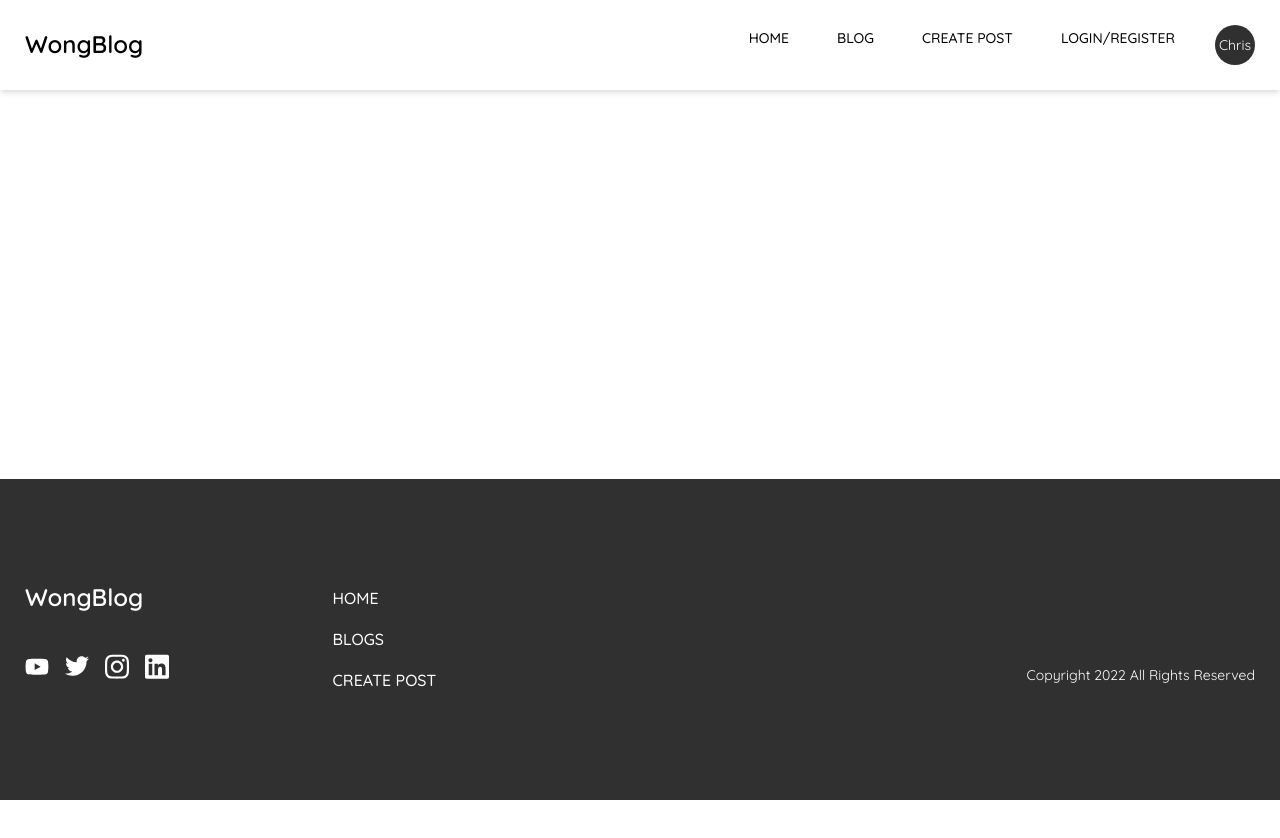
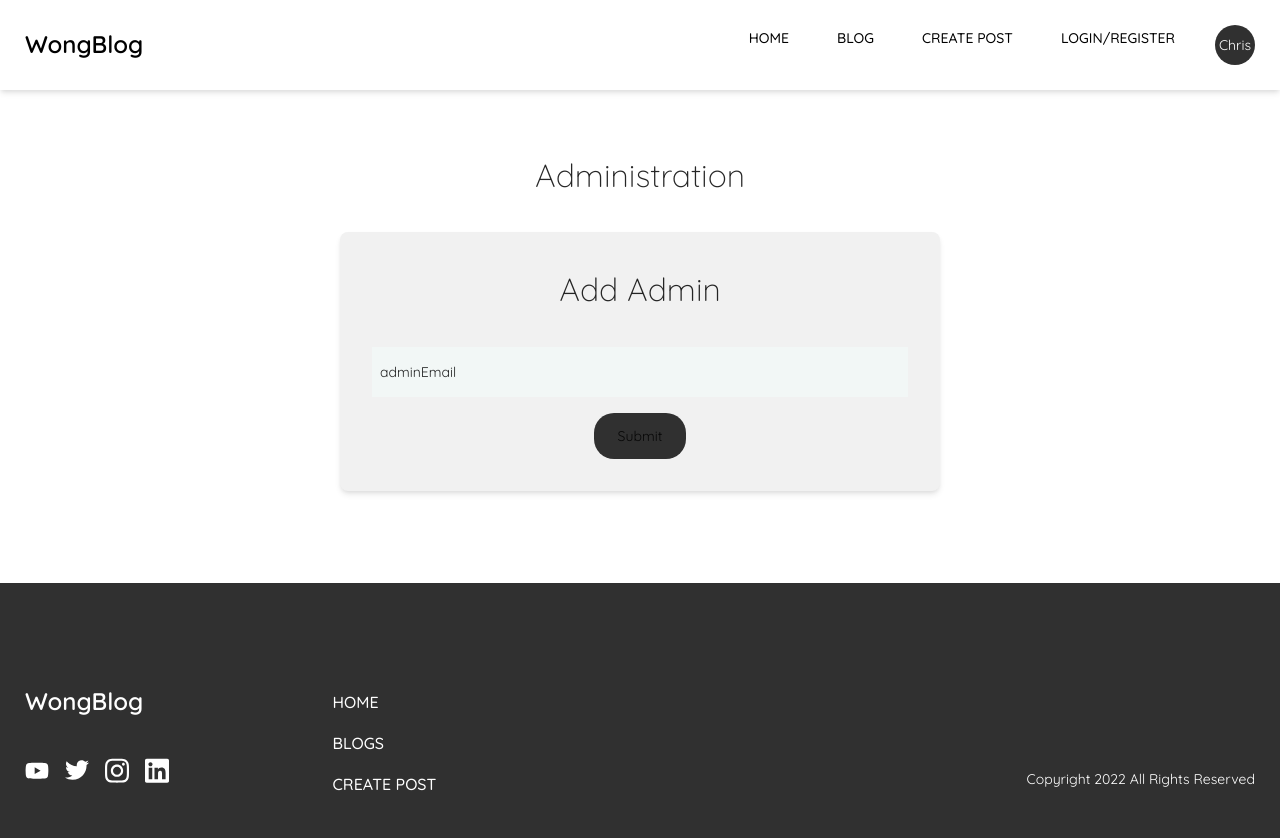
Before and after one commit to cwluvani/wongblog, a Vue app in the folder client/: page /admin in a window 1280 px wide. Shown: the top 838 px of the page. Before the commit the page ends 800 px from the top, so only its background shows below. Built offline with nearby package versions, Linux system fonts and the light colour scheme.

Commit message:
add admin

```diff
--- a/client/src/components/Navigation.vue
+++ b/client/src/components/Navigation.vue
@@ -8,7 +8,7 @@
                 <ul v-show="!mobile">
                     <router-link class="link" :to="{ name: 'Home' }">Home</router-link>
                     <router-link class="link" :to="{ name: 'Blogs' }">Blog</router-link>
-                    <router-link class="link" to = "#">Create Post</router-link>
+                    <router-link class="link" :to="{ name: 'CreatePost' }">Create Post</router-link>
                     <router-link class="link" :to="{ name: 'Login' }">Login/Register</router-link>
                 </ul>
                 <div v-if="true" ref="profile" class="profile" @click.self="toggleProfileMenu">
@@ -49,7 +49,7 @@
             <ul class="mobile-nav" v-show="mobileNav">
                 <router-link class="link" :to="{ name: 'Home' }">Home</router-link>
                 <router-link class="link" :to="{ name: 'Blogs' }">Blog</router-link>
-                <router-link class="link" to="#">Create Post</router-link>
+                <router-link class="link" :to="{ name: 'CreatePost' }">Create Post</router-link>
                 <router-link class="link" :to="{ name: 'Login' }">Login/Register</router-link>
             </ul>
         </transition>
--- a/client/src/pages/Admin.vue
+++ b/client/src/pages/Admin.vue
@@ -1,18 +1,114 @@
 <template>
-  <div></div>
+  <div class="admin">
+      <div class="container">
+          <h2>Administration</h2>
+          <div class="admin-info">
+              <h2>Add Admin</h2>
+              <div class="input">
+                  <input type="text"
+                    placeholder="Enter use email to make them an admin"
+                    id="addAdmins"
+                    :value="adminEmail"
+                    @input="adminEmail = $event.target.value"
+                  />
+              </div>
+              <span>{{ functionMsg }}</span>
+              <button class="button" @click="addAdmin">Submit</button>
+          </div>
+      </div>
+  </div>
 </template>
 
 <script>
+import { ref } from 'vue';
+
 export default {
     name: 'Admin',
-    components: {},
+    components: {
+
+    },
+    inheritAttrs: false,
 
     setup() {
+        const adminEmail = ref('adminEmail');
+        const functionMsg = ref(null);
 
+        // imitatation
+        async function firebaseFunctionHttpsCallable() {
+            return async function(email_Object) {
+                return email_Object;
+            }
+        }
+
+        const addAdmin = async function() {
+            const addAdmin = await firebaseFunctionHttpsCallable();
+            const result = await addAdmin({ email: adminEmail.value });
+            functionMsg.value = result.email;
+        };
+
+        return {
+            adminEmail,
+            functionMsg,
+            addAdmin
+        }
     }
 }
 </script>
 
-<style lang="scss">
+<style lang="scss" scoped>
+.admin {
+  .container {
+    max-width: 1000px;
+    padding: 60px 25px;
 
+    h2 {
+      text-align: center;
+      margin-bottom: 16px;
+      font-weight: 300;
+      font-size: 32px;
+    }
+
+    .admin-info {
+      border-radius: 8px;
+      box-shadow: 0 4px 6px -1px rgba(0, 0, 0, 0.1), 0 2px 4px -1px rgba(0, 0, 0, 0.06);
+      padding: 32px;
+      background-color: #f1f1f1;
+      display: flex;
+      flex-direction: column;
+      max-width: 600px;
+      margin: 32px auto;
+
+      span {
+        font-size: 14px;
+      }
+
+      .input {
+        margin: 16px 0;
+
+        label {
+          font-size: 14px;
+          display: block;
+          padding-bottom: 6px;
+        }
+        input {
+          width: 100%;
+          border: none;
+          background-color: #f2f7f6;
+          padding: 8px;
+          height: 50px;
+          @media (min-width: 900px) {
+          }
+
+          &:focus {
+            outline: none;
+          }
+        }
+      }
+
+      button {
+        align-self: center;
+      }
+    }
+  }
+}
 </style>
--- a/client/src/pages/CreatePost.vue
+++ b/client/src/pages/CreatePost.vue
@@ -0,0 +1,23 @@
+<template>
+  <div></div>
+</template>
+
+<script>
+export default {
+    name: 'CreatePost',
+    components: {
+
+    },
+
+    setup() {
+
+        return {
+
+        }
+    }
+}
+</script>
+
+<style lang="scss" scoped>
+
+</style>
--- a/client/src/router/index.js
+++ b/client/src/router/index.js
@@ -11,6 +11,7 @@ const Register = () => import('../pages/Register.vue');
 const ForgotPassword = () => import('../pages/ForgotPassword.vue');
 const Profile = () => import('../pages/Profile.vue');
 const Admin = () => import('../pages/Admin.vue');
+const CreatePost = () => import('../pages/CreatePost.vue');
 const routes = [
     {
         path: '/',
@@ -30,8 +31,12 @@ const routes = [
         }
     },
     {
-        path: '/createPost',
+        path: '/create-post',
         name: 'CreatePost',
+        component: CreatePost,
+        meta: {
+            title: 'Create Post'
+        }
 
     },
     {
@@ -49,7 +54,7 @@ const routes = [
         name: 'ForgotPassword',
         component: ForgotPassword,
         meta: {
-            title: 'ForgotPassword'
+            title: 'Forgot Password'
         }
     },
     {
```
